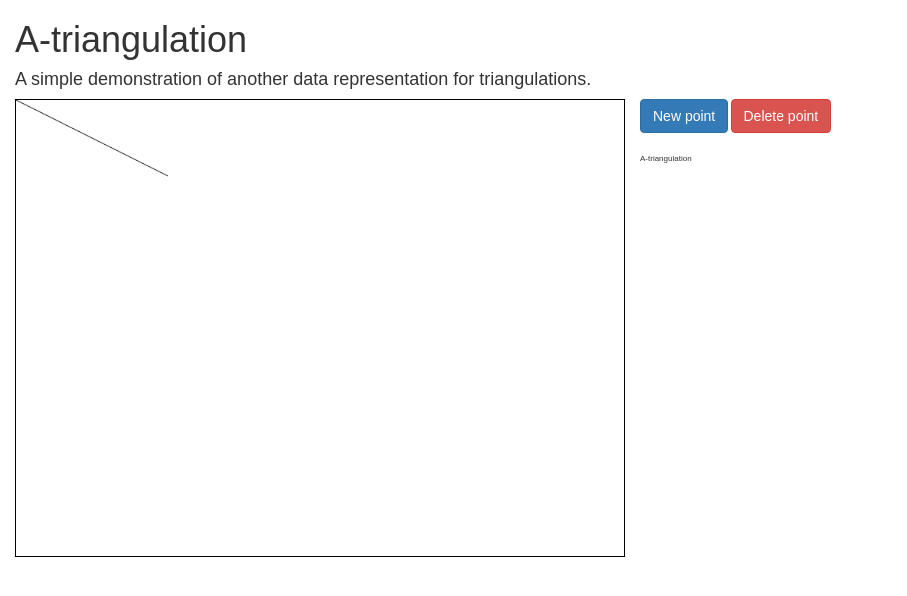
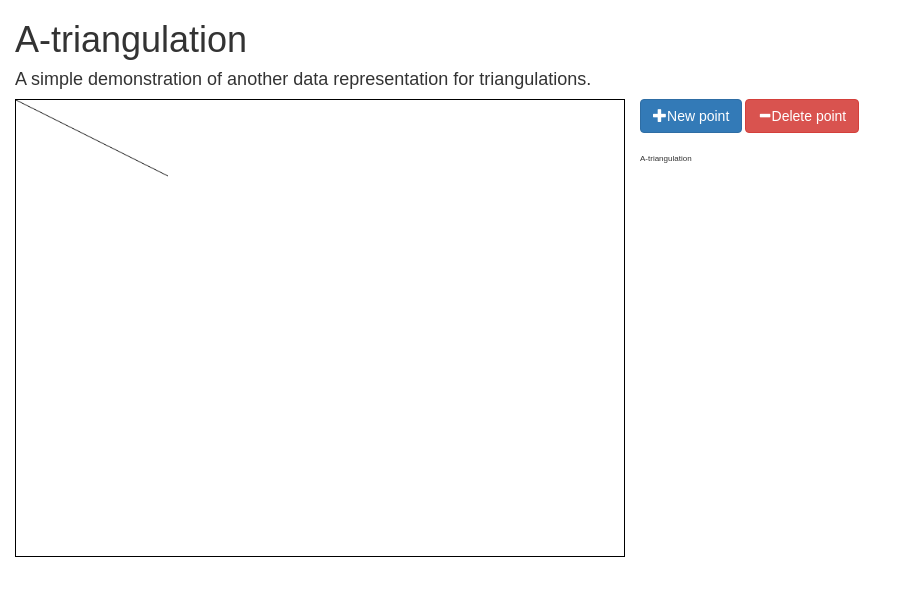
Before and after one commit to mankal111/A-Triangulation, a website: page index.html in a window 1280 px wide. Shown: the whole page, without its empty margins (0-907 px from the left). Drawn offline with Linux system fonts and the light colour scheme.

Commit message:
added glyphicons to the buttons

```diff
--- a/index.html
+++ b/index.html
@@ -18,8 +18,8 @@
 				</div>
 				<div class="col-md-6">
 					<div class="row">
-  <a id="new-point-btn" class="btn btn-primary">New point</a>
-  <a id="del-point-btn" class="btn btn-danger">Delete point</a>
+  <a id="new-point-btn" class="btn btn-primary"><span class="glyphicon glyphicon-plus"></span>New point</a>
+  <a id="del-point-btn" class="btn btn-danger"><span class="glyphicon glyphicon-minus"></span>Delete point</a>
 					</div>
 					<div class="row">
 						<div class="panel-group" id="accordion" role="tablist" aria-multiselectable="true">
```
